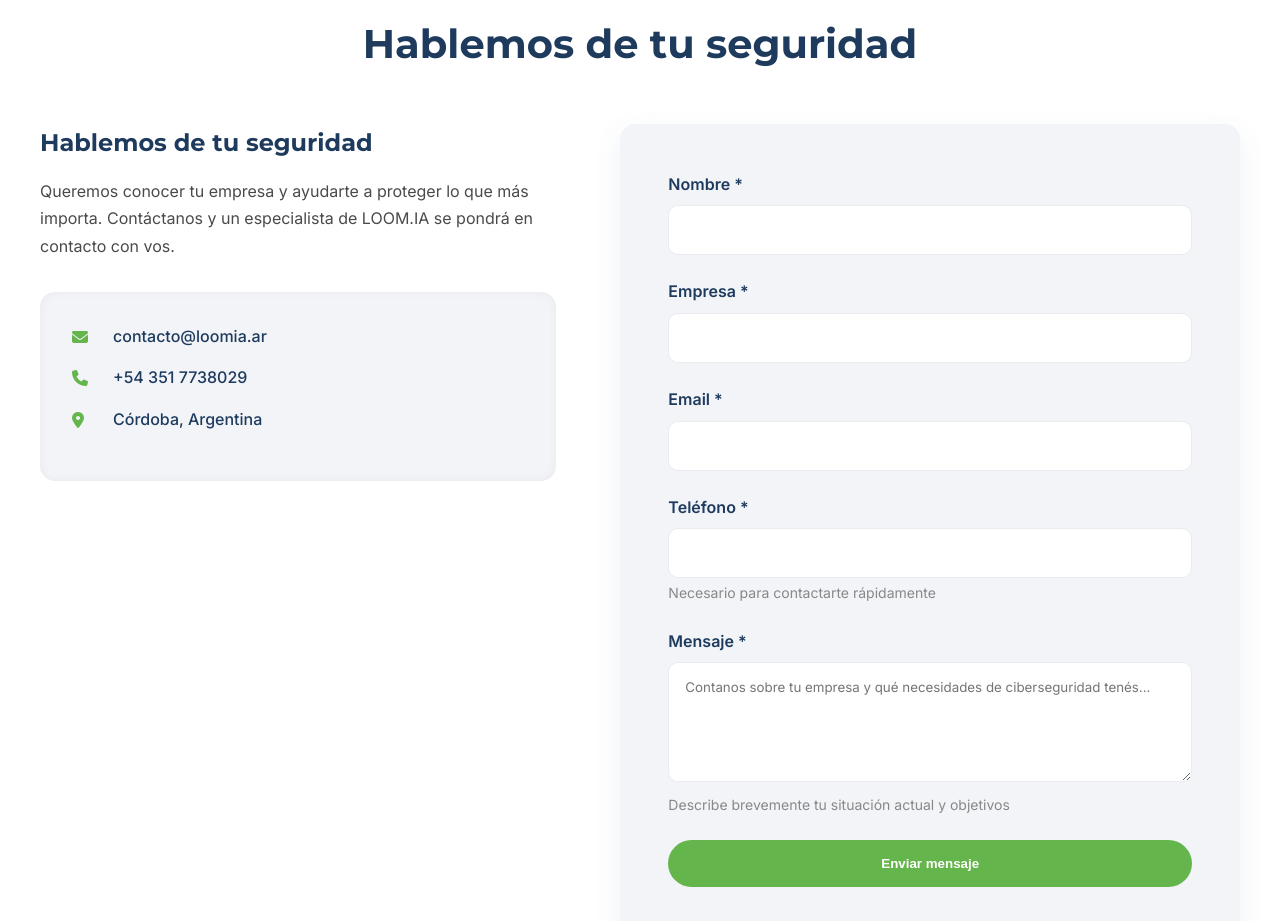
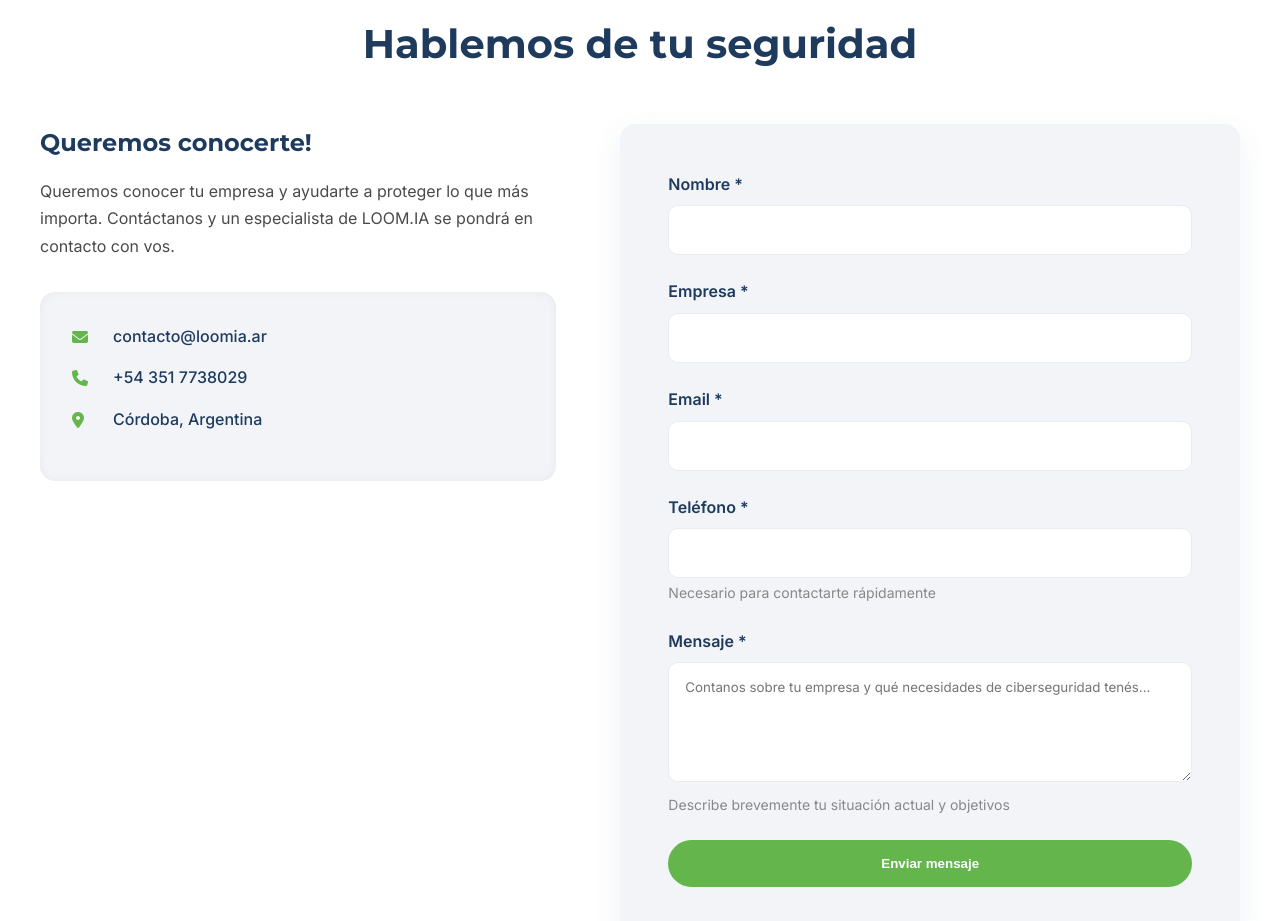
Before and after one commit to marcosalbinoacosta/loom.ia, a plain HTML site: page index.html in a window 1280 px wide. Shown: the part 2560-3481 px from the top of the page. Drawn offline with Linux system fonts and the light colour scheme.

Commit message:
Update index.html

```diff
--- a/index.html
+++ b/index.html
@@ -198,7 +198,7 @@
                 <h2 class="section-title">Hablemos de tu seguridad</h2>
                 <div class="contact-content">
                     <div class="contact-info">
-                        <h3>Hablemos de tu seguridad</h3>
+                        <h3>Queremos conocerte!</h3>
                         <p>Queremos conocer tu empresa y ayudarte a proteger lo que más importa. Contáctanos y un especialista de LOOM.IA se pondrá en contacto con vos.</p>
 
                         <div class="contact-details">
```
